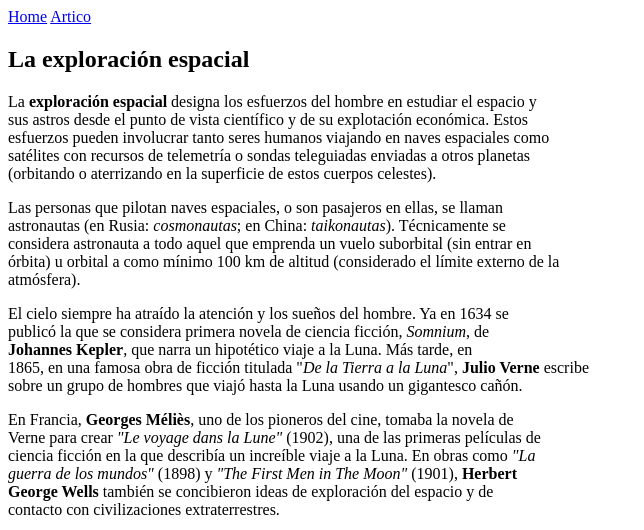
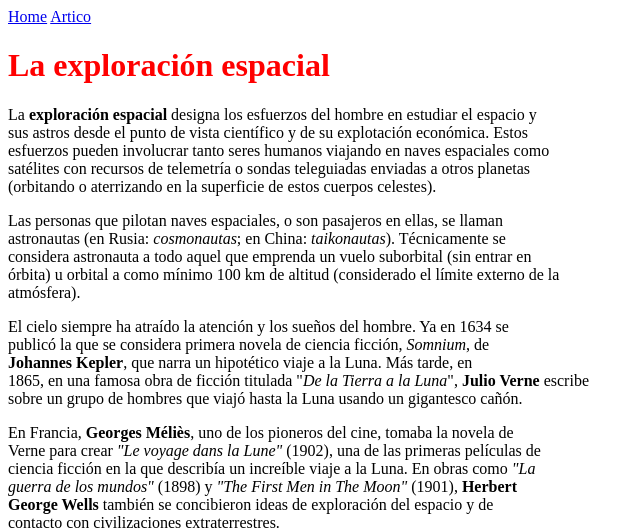
Before and after one commit to canalesluciac/Laboratorio, a plain HTML site: page exploracionEspacial.html in a window 1280 px wide. Shown: the top 530 px of the page, without its empty margins (0-644 px from the left). Drawn offline with Linux system fonts and the light colour scheme.

Commit message:
Finished "Ejercicio CSS Simple.docx"

```diff
--- a/exploracionEspacial.html
+++ b/exploracionEspacial.html
@@ -5,6 +5,7 @@
     <meta http-equiv="X-UA-Compatible" content="IE=edge">
     <meta name="viewport" content="width=device-width, initial-scale=1.0">
     <title>La exploración espacial</title>
+    <link rel="stylesheet" href="/styles/styles.css">
 </head>
 <body>
 
@@ -14,7 +15,7 @@
     </div>
 
     <header>
-        <h2>La exploración espacial</h2>
+        <h1>La exploración espacial</h1>
     </header>
     <section>
         <article>
--- /dev/null
+++ b/styles/styles.css
@@ -0,0 +1,3 @@
+h1{
+    color:red;
+}
```
